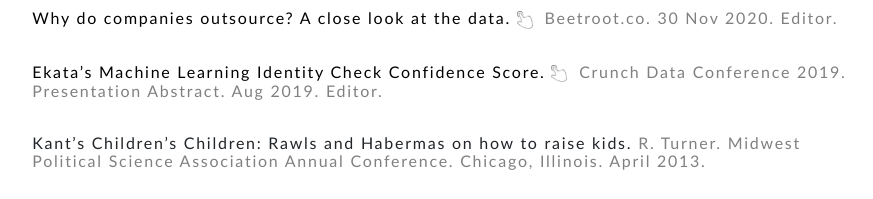
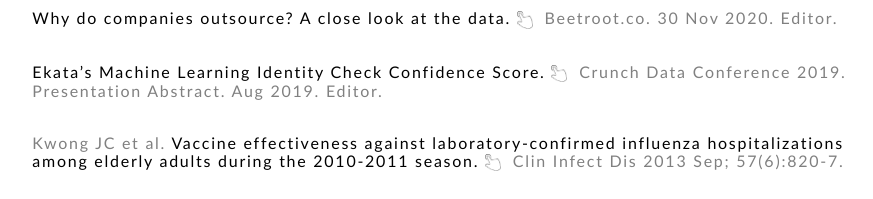
Before and after one commit to mistersuuns/edit, a plain HTML site: page index.html in a window 1280 px wide. Shown: the part 1420-1619 px from the top of the page, without its empty margins (196-1069 px from the left). Drawn offline with nearby package versions, Linux system fonts and the light colour scheme.

Commit message:
edited publications

```diff
--- a/index.html
+++ b/index.html
@@ -129,17 +129,25 @@
                     src="touchTilt.png"><a style="color:grey;">&nbsp; Crunch Data Conference 2019. Presentation Abstract. Aug 2019. Editor.</a>
                 </div>
                 <br>
-
+                <div id="line"><a style="color:grey;">Kwong JC et al. </a><a
+                    href="https://academic.oup.com/cid/article/57/6/820/330306" style="color: black"
+                    target="_blank">Vaccine effectiveness against laboratory-confirmed influenza
+                    hospitalizations among elderly adults during the 2010-2011 season.&nbsp;<img id="touch"
+                        src="touchTilt.png">&nbsp;</a><a style="color:grey;"> Clin Infect Dis 2013 Sep;
+                    57(6):820-7.</a></div>
+                <br>
 
                 <div id="line">Kant’s Children’s Children: Rawls and Habermas on how to raise kids. <a
                     style="color:grey;">R. Turner.
                     Midwest Political Science Association Annual Conference. Chicago, Illinois. April 2013.</a>
                 </div>
                 <br>
+
                 <div id="line">The Mental Health of Youth and Children in Ontario: Baseline Scorecard. <a
                     style="color:grey;">IC/ES.
                     March 2013.</a></div>
                 <br>
+                 <!--
                 <div id="line">Ontario Children and Youth Mental Health and Addictions Strategy Evaluation
                     Framework (MHASEF). Report to the Ministry of Health and Long Term Care.<a style="color: grey;">
                         IC/ES. October 2012.</a>
@@ -156,7 +164,7 @@
                             src="touchTilt.png">&nbsp;</a><a style="color:grey;"> The Drama Review Fall 2010, 54(3):
                         123-135.</a>
                 </div>
-            <!--
+
                 <div id="line"><a href="https://mistersuuns.medium.com/seeing-like-a-siphonophore-a5b03a5dbf89"
                         style="color: black" target="_blank">Seeing like a Siphonophore: vertical migration above and
                         below.&nbsp;<img id="touch" src="touchTilt.png">&nbsp;</a><a style="color:grey;"> Test task (Superflex).
@@ -259,7 +267,15 @@
                 <br><br>
                 <div id="line"><a href="mailto:rdt1@cornell.edu?subject=BobRobert%20Copy%20Request" target="_blank"
                         class="gmail" style="color: black">rdt1@cornell.edu&nbsp;<img id="touch" src="touchTilt.png">
-                    </a></div>
+                    </a>
+                </div>
+                <!--<form>
+                    <label for="fname">First name:</label><br>
+                    <input type="text" id="fname" name="fname"><br>
+                    <label for="lname">Last name:</label><br>
+                    <input type="text" id="lname" name="lname">
+                    <input type="submit" value="Submit">
+                </form>-->
             </div>
             <div class="col-xs-1 col-md-2"></div>
         </div>
```
